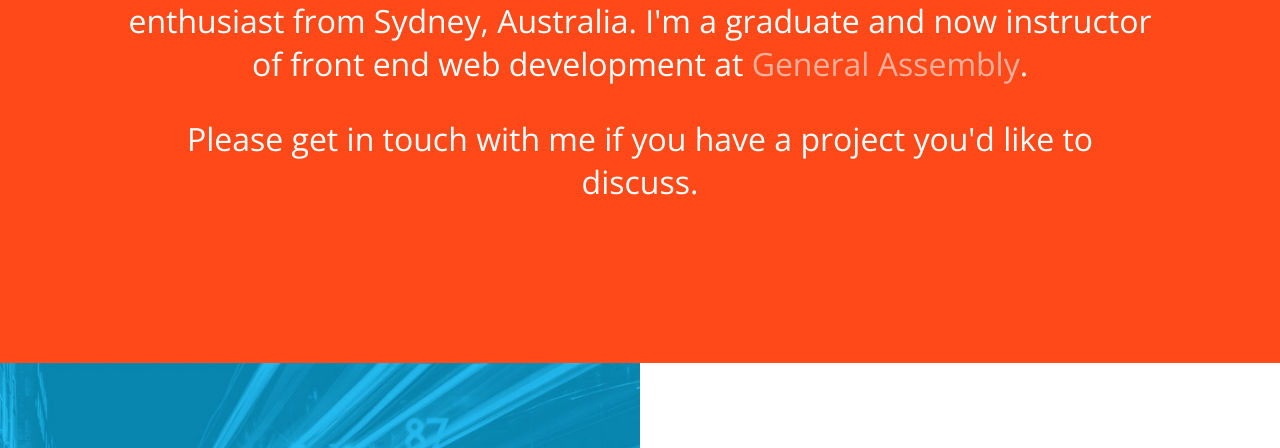
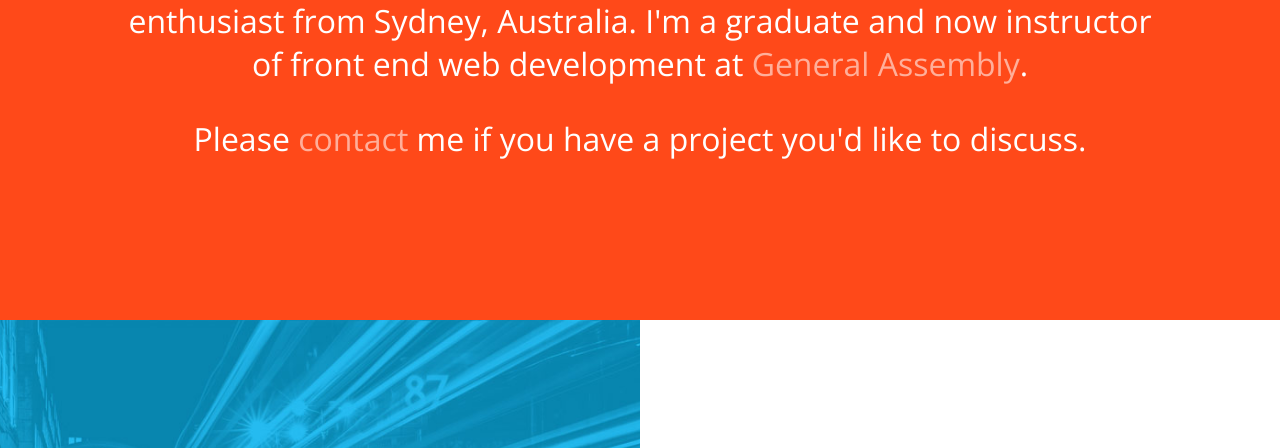
Before and after one commit to Percival1978/Percival1978.github.io, a plain HTML site: page index.html in a window 1280 px wide. Shown: the part 1123-1571 px from the top of the page. Drawn offline with nearby package versions, Linux system fonts and the light colour scheme.

Commit message:
contact link

```diff
--- a/index.html
+++ b/index.html
@@ -42,7 +42,7 @@
       <div class="about" id="about">
         <img src="img/face.gif" alt="">
         <p>Hi, I'm John. I'm a front end web developer and general tech enthusiast from Sydney, Australia. I'm a graduate and now instructor of front end web development at <a target="_blank" href="https://generalassemb.ly/sydney">General Assembly</a>.</p>
-        <p>Please get in touch with me if you have a project you'd like to discuss.</p>
+        <p>Please <a href="#contact">contact</a> me if you have a project you'd like to discuss.</p>
       </div>
 
       <section id="sites" class="cf">
```
